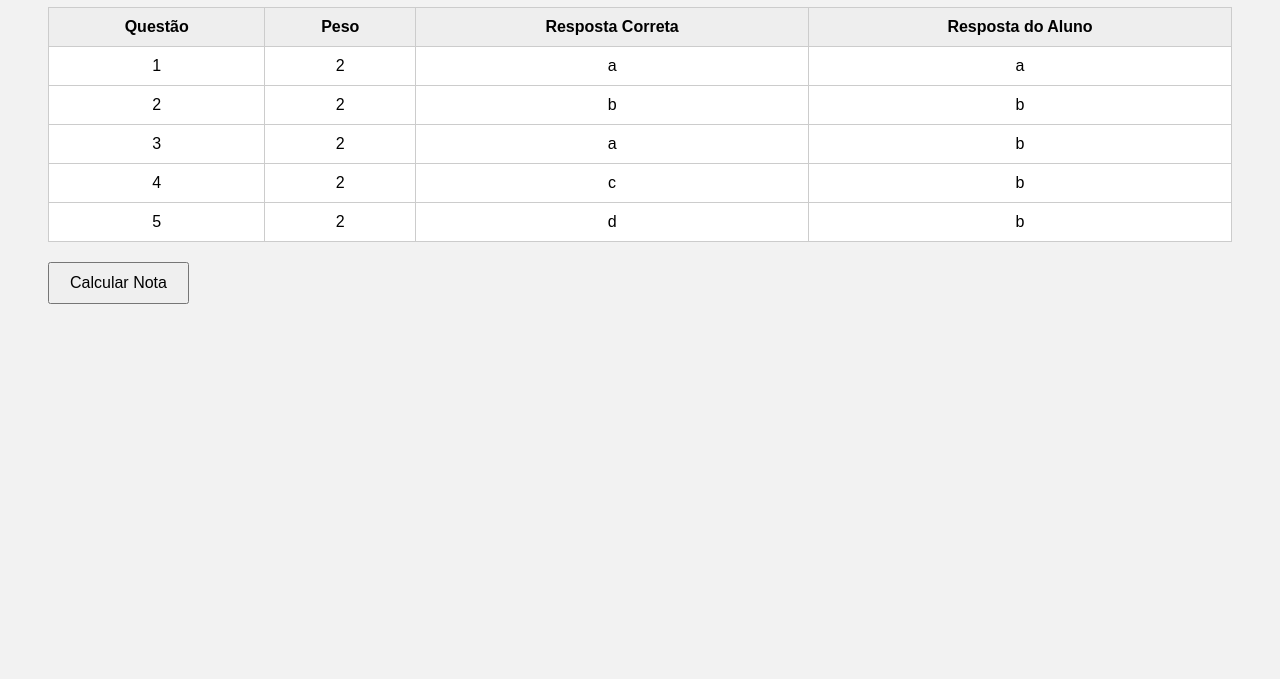
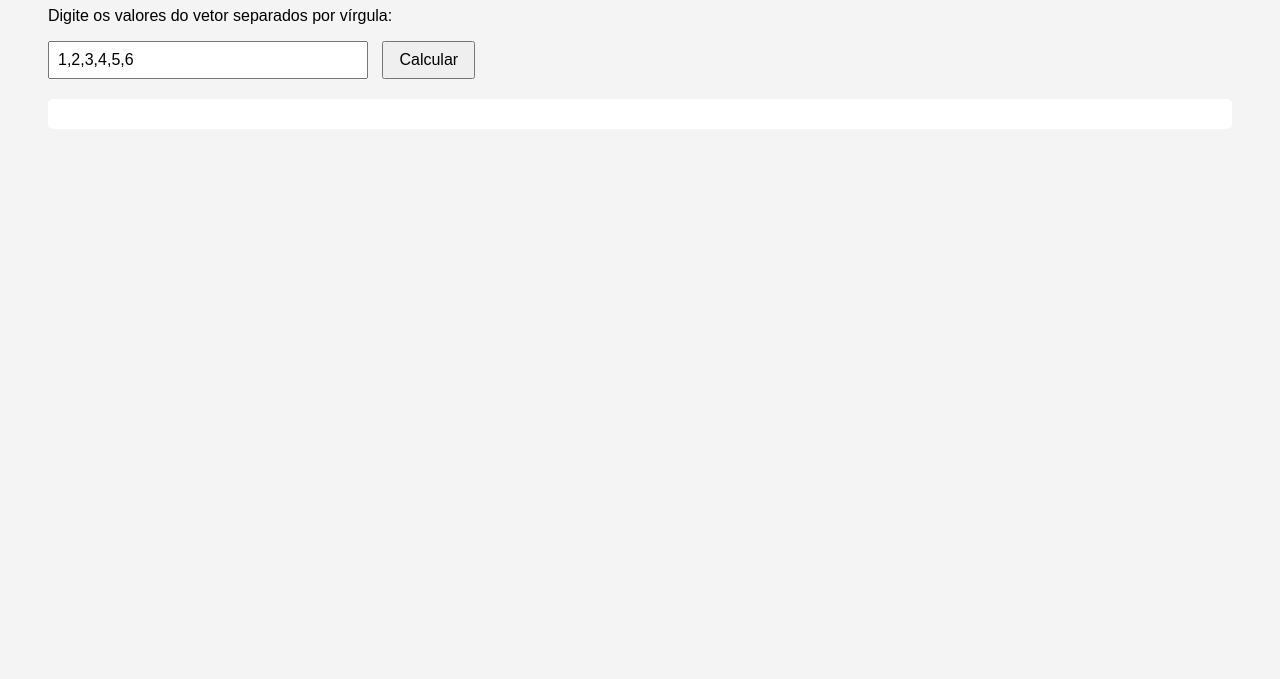
Before and after one commit to Alexandre-Ferreira01/Exerc-cio---Programa-o-Funcional-e-Objetos, a website with bundled scripts: page index.html in a window 1280 px wide. Shown: the part 121-800 px from the top of the page. Built offline with nearby package versions, Linux system fonts and the light colour scheme.

Commit message:
Add files via upload
atividade de Uso de Programação funcional

```diff
--- a/index.html
+++ b/index.html
@@ -2,30 +2,20 @@
 <html lang="pt-BR">
 <head>
   <meta charset="UTF-8">
-  <title>Sistema de Avaliação</title>
+  <title>Operações em Vetores</title>
   <link rel="stylesheet" href="style.css">
 </head>
 <body>
 
-  <h1>Sistema de Avaliação</h1>
+  <h1>Operações em Vetores</h1>
 
-  <table>
-    <thead>
-      <tr>
-        <th>Questão</th>
-        <th>Peso</th>
-        <th>Resposta Correta</th>
-        <th>Resposta do Aluno</th>
-      </tr>
-    </thead>
-    <tbody id="tabela">
+  <p>Digite os valores do vetor separados por vírgula:</p>
 
-    </tbody>
-  </table>
+  <input type="text" id="vetor" value="1,2,3,4,5,6">
 
-  <button id="btn">Calcular Nota</button>
+  <button id="btn">Calcular</button>
 
-  <h2 id="resultado"></h2>
+  <div id="resultado"></div>
 
   <script type="module" src="main.js"></script>
 </body>
--- a/main.js
+++ b/main.js
@@ -1,40 +1,17 @@
-import { Exams } from "./exam.js";
+import { VectorOps } from "./vector.js";
 
-
-const prova = new Exams([
-  { id: 1, weight: 2, answer: "a" },
-  { id: 2, weight: 2, answer: "b" },
-  { id: 3, weight: 2, answer: "a" },
-  { id: 4, weight: 2, answer: "c" },
-  { id: 5, weight: 2, answer: "d" }
-]);
-
-
-const respostasAluno = {
-  1: "a",
-  2: "b",
-  3: "b",
-  4: "b",
-  5: "b"
-};
-
-
-const tabela = document.getElementById("tabela");
-
-prova.questions.forEach(q => {
-  tabela.innerHTML += `
-    <tr>
-      <td>${q.id}</td>
-      <td>${q.weight}</td>
-      <td>${q.answer}</td>
-      <td>${respostasAluno[q.id]}</td>
-    </tr>
-  `;
-});
-
+const ops = new VectorOps();
 
 document.getElementById("btn").addEventListener("click", () => {
-  const nota = prova.grade(respostasAluno);
-  document.getElementById("resultado").innerText =
-    `Nota final do aluno: ${nota.toFixed(1)}`;
+  const texto = document.getElementById("vetor").value;
+
+  const vetor = texto.split(",").map(n => Number(n.trim()));
+
+  const resultado = `
+    <p>Soma (sum): ${ops.sum(vetor)}</p>
+    <p>Soma dos ímpares (sumOdds): ${ops.sumOdds(vetor)}</p>
+    <p>Produtório (product): ${ops.product(vetor)}</p>
+  `;
+
+  document.getElementById("resultado").innerHTML = resultado;
 });
--- a/style.css
+++ b/style.css
@@ -1,38 +1,25 @@
 body {
   font-family: Arial, sans-serif;
-  background: #f2f2f2;
+  background: #f4f4f4;
   padding: 40px;
 }
 
-h1 {
-  color: #333;
-}
-
-table {
-  width: 100%;
-  border-collapse: collapse;
-  margin-top: 20px;
-  background: #fff;
-}
-
-th, td {
-  border: 1px solid #ccc;
-  padding: 10px;
-  text-align: center;
-}
-
-th {
-  background: #eee;
+input {
+  width: 300px;
+  padding: 8px;
+  font-size: 16px;
 }
 
 button {
-  margin-top: 20px;
-  padding: 10px 20px;
+  padding: 8px 15px;
   font-size: 16px;
+  margin-left: 10px;
   cursor: pointer;
 }
 
 #resultado {
   margin-top: 20px;
-  color: #006400;
+  background: white;
+  padding: 15px;
+  border-radius: 5px;
 }
--- /dev/null
+++ b/vector.js
@@ -0,0 +1,34 @@
+export class VectorOps {
+
+  sum(vector) {
+    let total = 0;
+
+    for (const n of vector) {
+      total += n;
+    }
+
+    return total;
+  }
+
+  sumOdds(vector) {
+    let total = 0;
+
+    for (const n of vector) {
+      if (n % 2 !== 0) {
+        total += n;
+      }
+    }
+
+    return total;
+  }
+
+  product(vector) {
+    let total = 1;
+
+    for (const n of vector) {
+      total *= n;
+    }
+
+    return total;
+  }
+}
```
